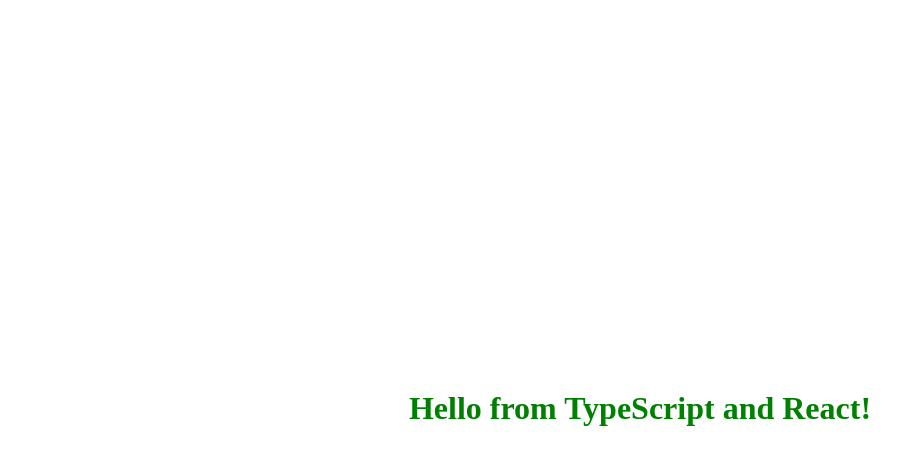
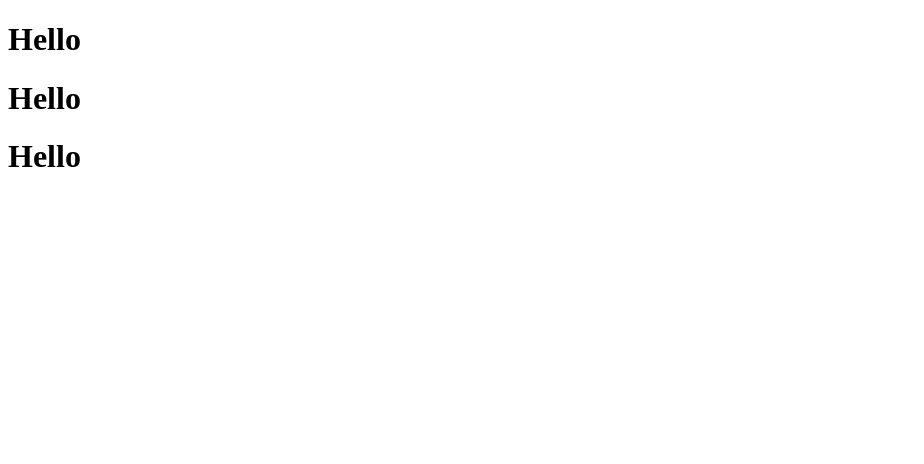
Before and after one commit to camillaeriksson/React-Playground, a React app: page / in a window 1280 px wide. Shown: the top 464 px of the page, without its empty margins (0-924 px from the left). Built offline with nearby package versions, Linux system fonts and the light colour scheme.

Commit message:
Added components

```diff
--- a/src/components/app.tsx
+++ b/src/components/app.tsx
@@ -1,38 +1,8 @@
 import * as React from "react";
+import Layout from "./layout"
 
-interface Props {
-    compiler: string;
-    framework: string;
-};
-
-export default function App(props: Props) {
+export default function App() {
     return (
-        <div style={style}>
-            <h1>Hello from {props.compiler} and {props.framework}!</h1>
-        </div>
+        <Layout />
     )
 }
-
-const centeredContent: React.CSSProperties = {
-    display: "flex",
-    justifyContent: "center",
-    alignItems: "center",
-    height: "100vh"
-}
-
-const theme: React.CSSProperties = {
-    color: "green"
-}
-
-const style = { ...centeredContent, ...theme }
-
-// export class App2 extends React.Component<Props> {
-//     render() {
-//         const {compiler, framework} = this.props //deconstruct
-//         return (
-//             <div>
-//                 <h1>Hello from {compiler} and {framework}!</h1>
-//             </div>
-//         )
-//     }
-// }
--- /dev/null
+++ b/src/components/content.tsx
@@ -0,0 +1,12 @@
+import * as React from "react";
+import SectionItem from "./sectionitem"
+
+export default function Content() {
+    return (
+        <div>
+            <SectionItem />
+            <SectionItem />
+            <SectionItem />
+        </div>
+    )
+}
--- /dev/null
+++ b/src/components/layout.tsx
@@ -0,0 +1,21 @@
+import * as React from "react";
+import Navbar from "./navbar";
+
+
+export default function Layout() {
+    return (
+        <Navbar />
+    )
+}
+
+
+// export class App2 extends React.Component<Props> {
+//     render() {
+//         const {compiler, framework} = this.props //deconstruct
+//         return (
+//             <div>
+//                 <h1>Hello from {compiler} and {framework}!</h1>
+//             </div>
+//         )
+//     }
+// }
--- /dev/null
+++ b/src/components/navbar.tsx
@@ -0,0 +1,9 @@
+import * as React from "react";
+import Content from "./content"
+
+
+export default function Layout() {
+    return (
+        <Content />
+    )
+}
--- /dev/null
+++ b/src/components/sectionitem.tsx
@@ -0,0 +1,7 @@
+import * as React from "react";
+
+export default function SectionItem() {
+    return (
+        <h1>Hello</h1>
+    )
+}
--- a/src/index.tsx
+++ b/src/index.tsx
@@ -4,6 +4,6 @@ import * as ReactDOM from "react-dom";
 import App from "./components/app";
 
 ReactDOM.render(
-    <App compiler="TypeScript" framework="React" />,
+    <App />,
     document.getElementById("example")
 );
```
Also changed, not shown: 2 other files (tests, documents, lock files or other folders).
